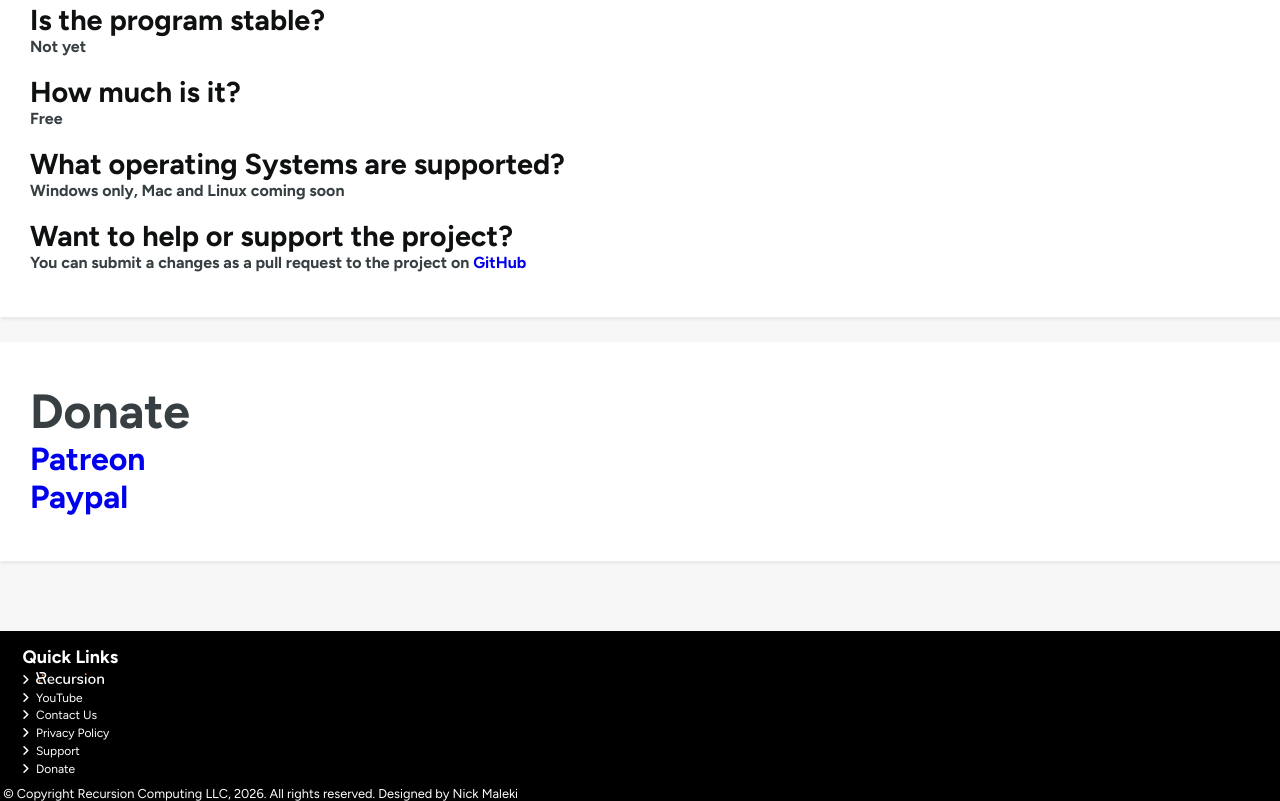
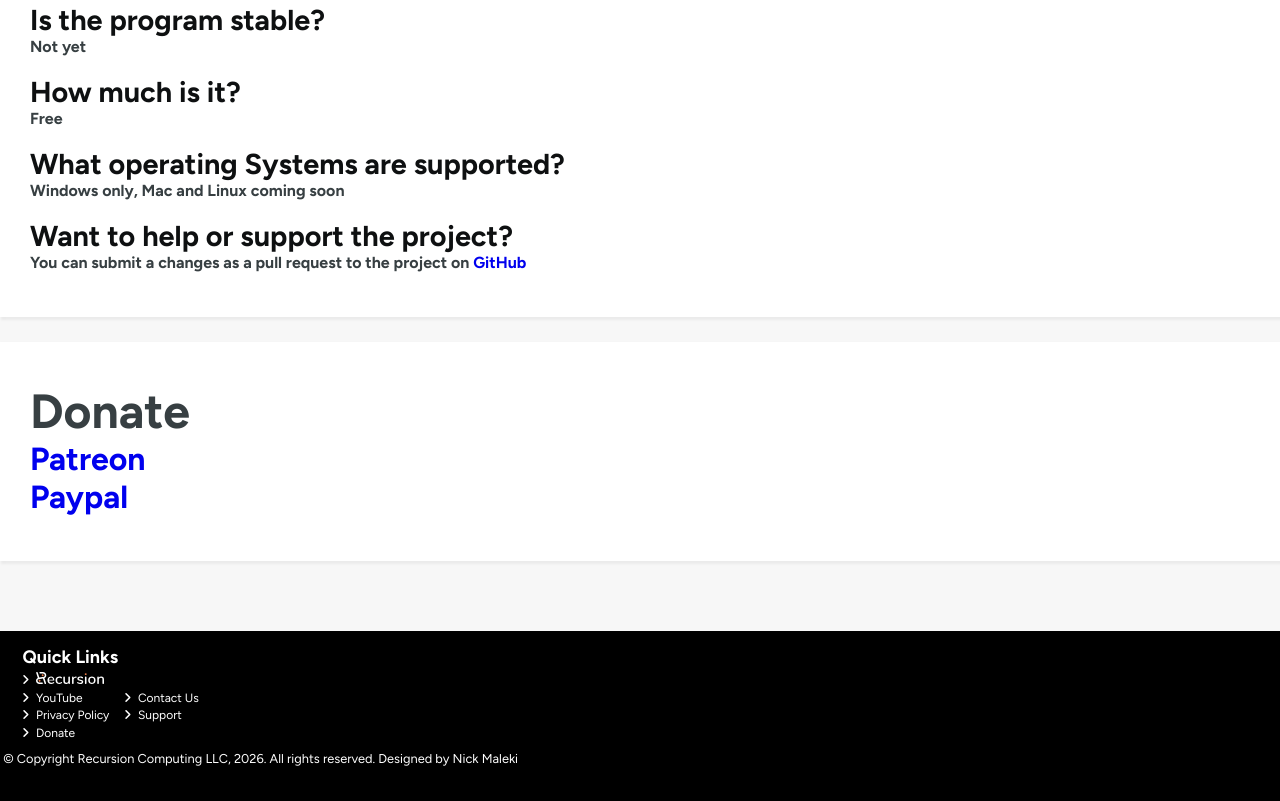
Before and after one commit to recursionis/starcel-site, a plain HTML site: page index.html in a window 1280 px wide. Shown: the part 5383-6184 px from the top of the page. After the commit the page ends 6149 px from the top, so only its background shows below. Drawn offline with nearby package versions, Linux system fonts and the light colour scheme; animation ran at ten frames a second.

Commit message:
upgrades

```diff
--- a/index.html
+++ b/index.html
@@ -274,11 +274,13 @@
       <h2 style="color:white">Quick Links</h2>
       <a class="btn btn-link" href="https://recursion.is"><img style="width:90px;"
           src="Recursion Logo White.svg"></a>
-      <a class="btn btn-link" href="https://recursion.is/youtube">YouTube</a>
-      <a class="btn btn-link" href="mailto:info@recursion.is">Contact Us</a>
-      <a class="btn btn-link" href="privacy-policy.txt">Privacy Policy</a>
-      <a class="btn btn-link" href="mailto:help@recursion.is">Support</a>
-      <a class="btn btn-link" href="https://patreon.com/RecursionIs">Donate</a>
+      <div class="footer-links">
+        <a class="btn btn-link" href="https://recursion.is/youtube">YouTube</a>
+        <a class="btn btn-link" href="mailto:info@recursion.is">Contact Us</a>
+        <a class="btn btn-link" href="privacy-policy.txt">Privacy Policy</a>
+        <a class="btn btn-link" href="mailto:help@recursion.is">Support</a>
+        <a class="btn btn-link" href="https://patreon.com/RecursionIs">Donate</a>
+      </div>
     </div>
   </section>
 
@@ -488,6 +490,12 @@
       display: inline-block;
       padding: 20px 30px 9px;
       zoom: 0.75;
+    }
+
+    .footer .footer-links {
+      display: grid;
+      grid-template-columns: 1fr 1fr;
+      column-gap: 20px;
     }
 
     .footer .btn.btn-link {
```
Also changed, not shown: 1 other file.
